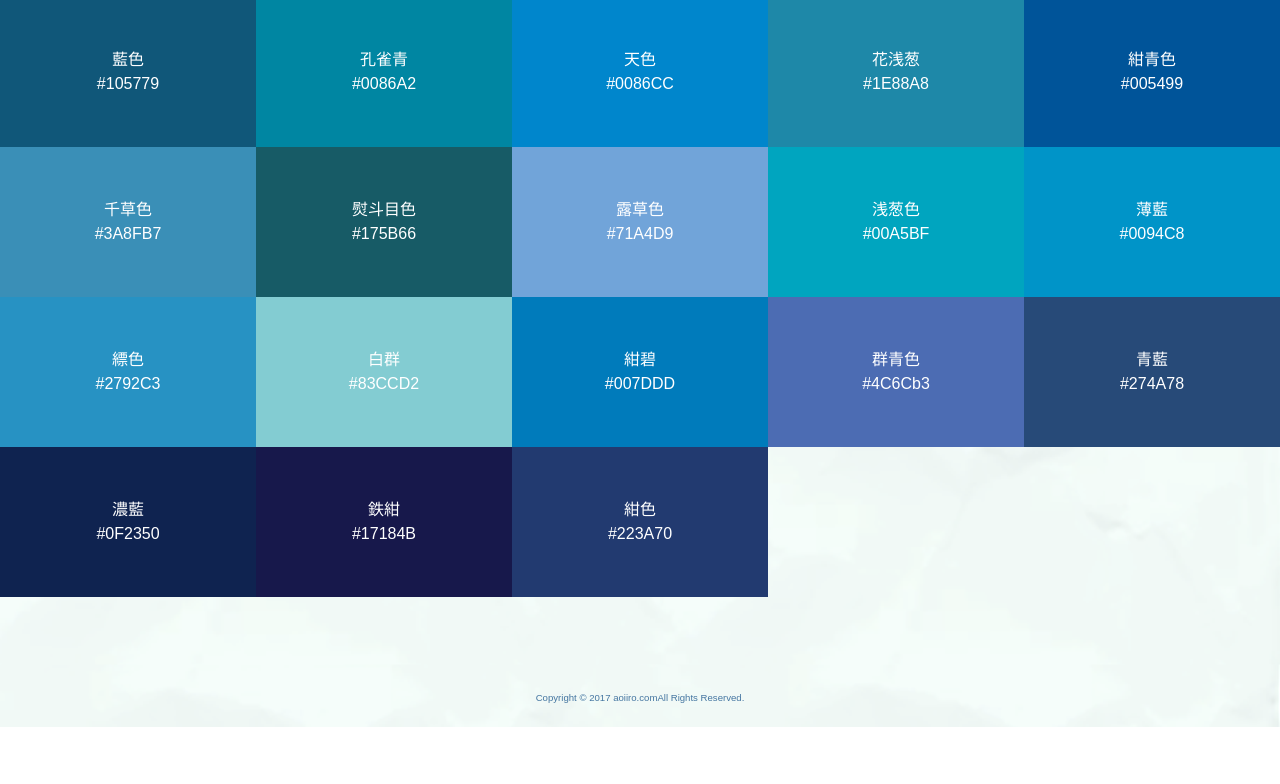
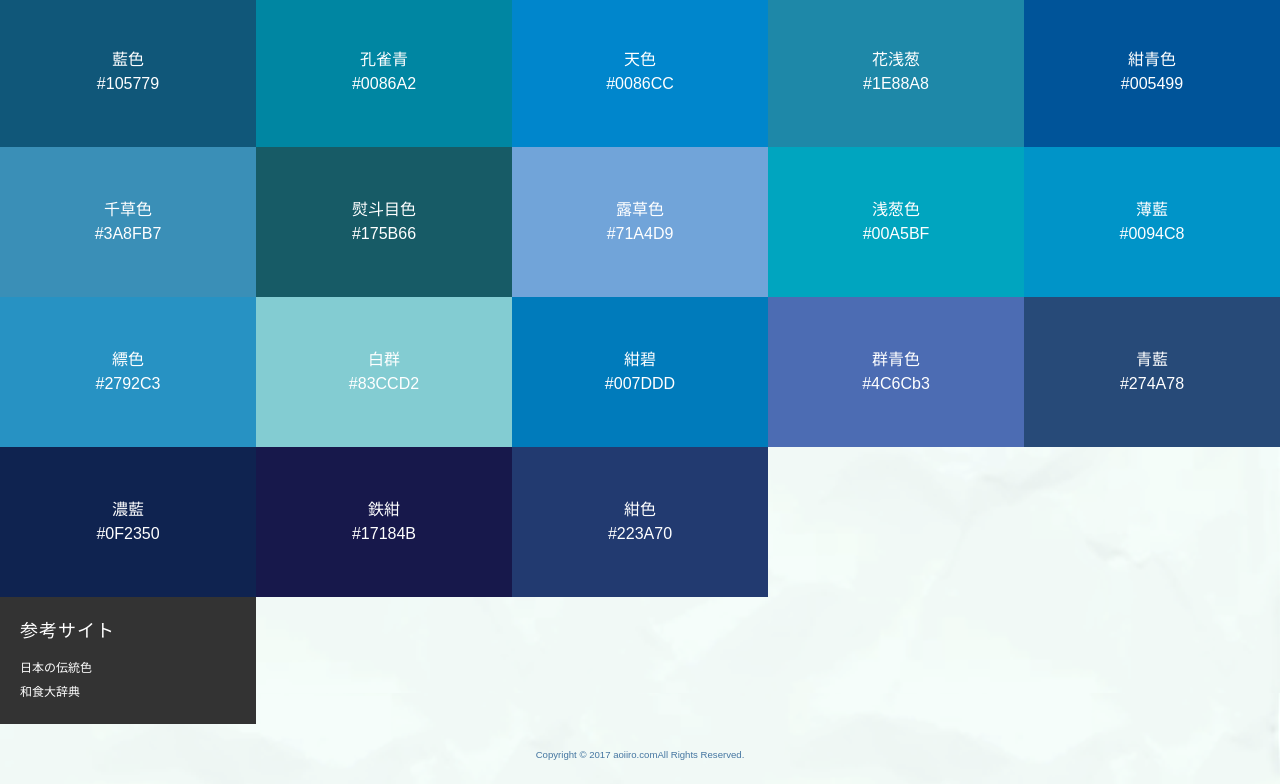
Before and after one commit to sengokukun/aoiiro, a website: page src/color.html in a window 1280 px wide. Shown: the part 73-857 px from the top of the page. Before the commit the page ends 800 px from the top, so only its background shows below. Drawn offline with nearby package versions, Linux system fonts and the light colour scheme; files that its build step writes are made by us from their sources; files whose address does not match are found by name.

Commit message:
colorsの参考link追加

```diff
--- a/src/color.html
+++ b/src/color.html
@@ -140,6 +140,14 @@
       </ul>
     </div>
 
+    <div class="license-site">
+      <h2 class="license-site__title">参考サイト</h2>
+      <ul class="license-lists">
+        <li class="license-list"><a href="http://irocore.com/" class="license-link">日本の伝統色</a></li>
+        <li class="license-list"><a href="http://www.colordic.org/" class="license-link">和食大辞典</a></li>
+      </ul>
+    </div>
+
     <footer class="footer">
       <!-- <div class="footer__sns">
         <a class="twitter-share-button" href="https://twitter.com/share" data-dnt="true">Tweet</a>
--- a/src/scss/base/_color.scss
+++ b/src/scss/base/_color.scss
@@ -24,3 +24,28 @@
     }
   }
 }
+
+.license-site{
+  width: 256px;
+  padding: 20px;
+  box-sizing: border-box;
+  background-color: #333;
+  &__title{
+    font-weight: normal;
+    font-size: 1.8rem;
+    padding-bottom: 10px;
+    color: #fff;
+  }
+  .license-lists{
+    .license-list{
+      font-size: 1.2rem;
+      line-height: 2em;
+      .license-link{
+        color: #fff;
+        &:hover{
+          text-decoration: underline;
+        }
+      }
+    }
+  }
+}
--- a/src/scss/base/_style.scss
+++ b/src/scss/base/_style.scss
@@ -270,9 +270,10 @@ canvas {
       padding-right: 20px;
     };
 
-    &__fb {
+    .fb-page {
       width: 400px;
       @include media($sp) {
+        width: 100%;
         margin-bottom: 30px;
 
         iframe {
```
Also changed, not shown: dist/color.html, dist/css/style.css.
